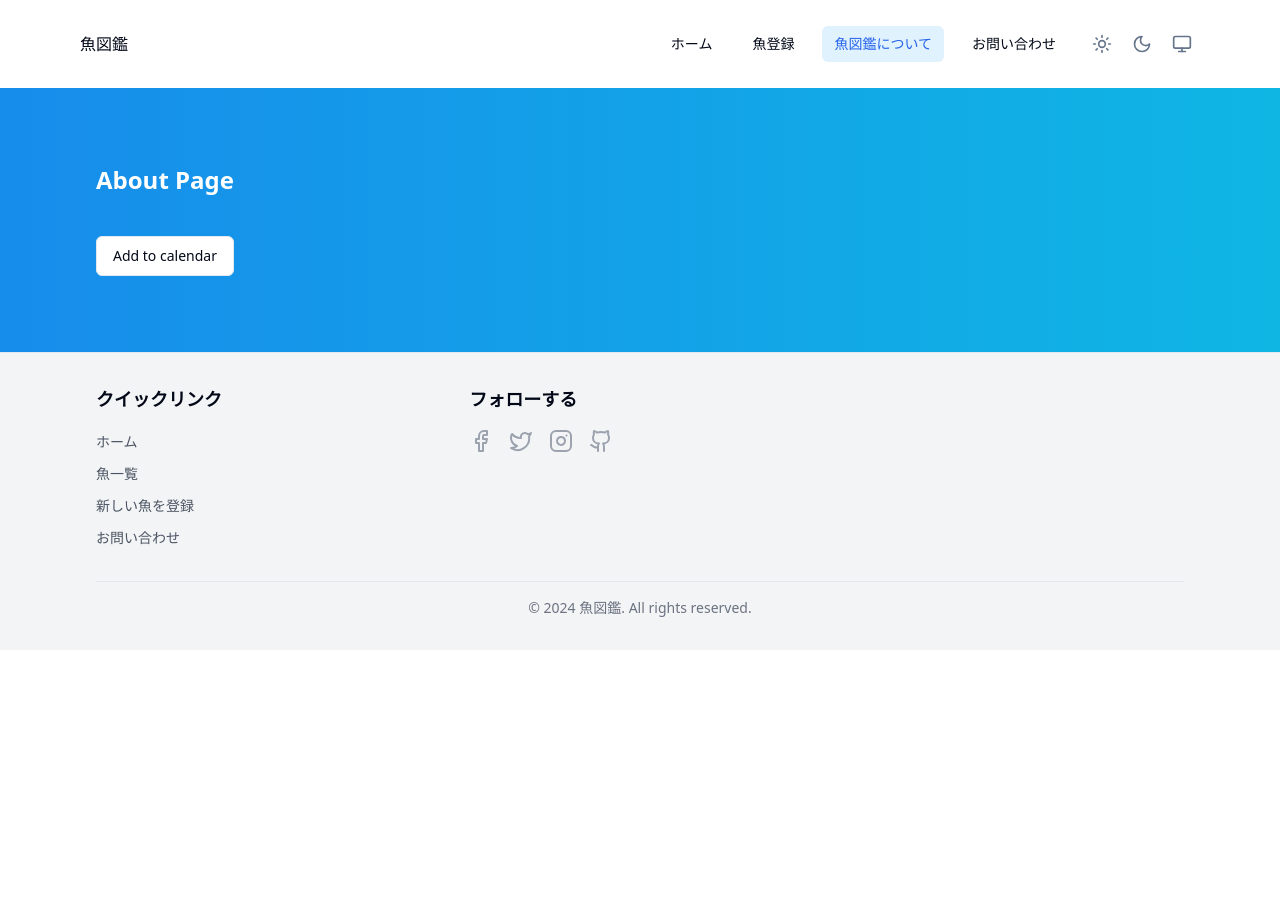
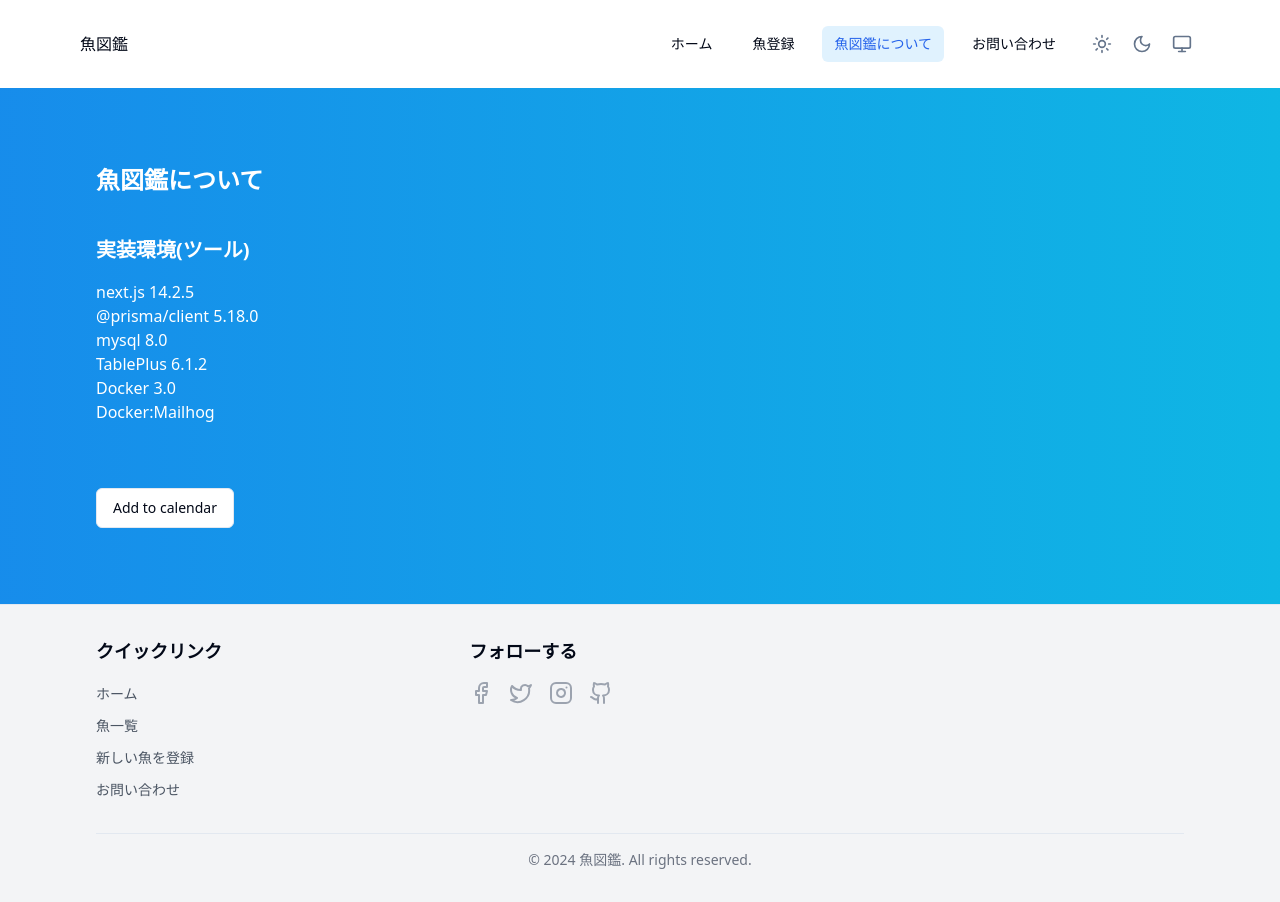
Before and after one commit to ozawakota/sakana-app, a Next.js app in the folder sakana/: page /about in a window 1280 px wide. Before the commit the page ends 800 px from the top, so only its background shows below. Built offline with nearby package versions, Linux system fonts and the light colour scheme.

Commit message:
一覧ページ

```diff
--- a/sakana/src/app/about/myPage.tsx
+++ b/sakana/src/app/about/myPage.tsx
@@ -10,7 +10,22 @@ export default function About() {
   return (
     <section className="p-4">
       <div className="">
-        <h1 className="text-2xl font-bold mb-4 md:mb-10 text-white">About Page</h1>
+        <h1 className="text-2xl font-bold mb-4 md:mb-10 text-white">魚図鑑について</h1>
+        <div className="text-white mb-16">
+          <dl>
+            <dt className="text-xl font-bold pb-4">実装環境(ツール)</dt>
+            <dd>
+              <ul>
+                <li>next.js 14.2.5 </li>
+                <li>@prisma/client 5.18.0 </li>
+                <li>mysql 8.0</li>
+                <li>TablePlus 6.1.2</li>
+                <li>Docker 3.0</li>
+                <li>Docker:Mailhog</li>
+              </ul>
+            </dd>
+          </dl>
+        </div>
         <Button
           variant="outline"
           onClick={() => {
```
Lines whose indentation alone changed are shown as unchanged.
